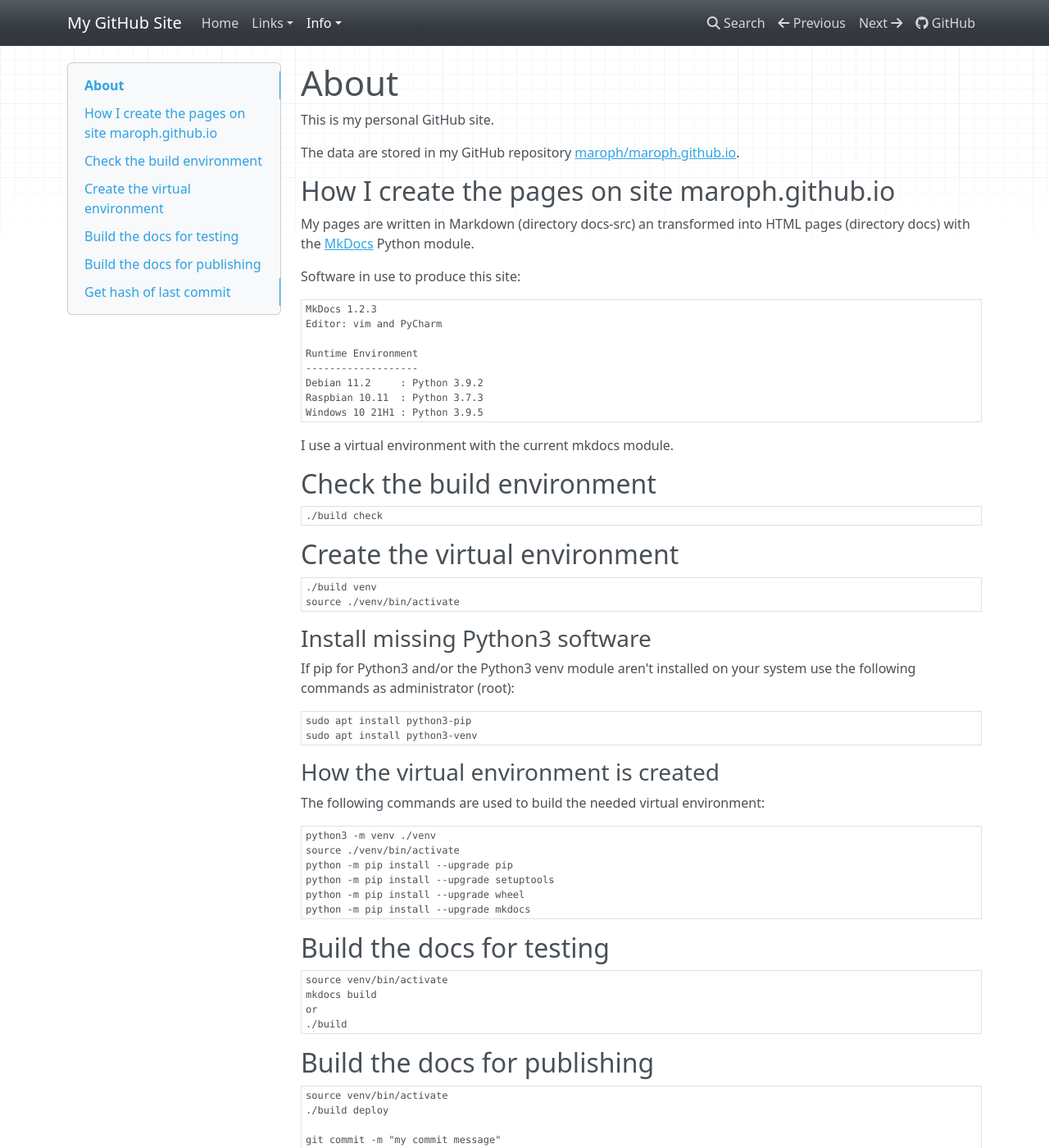
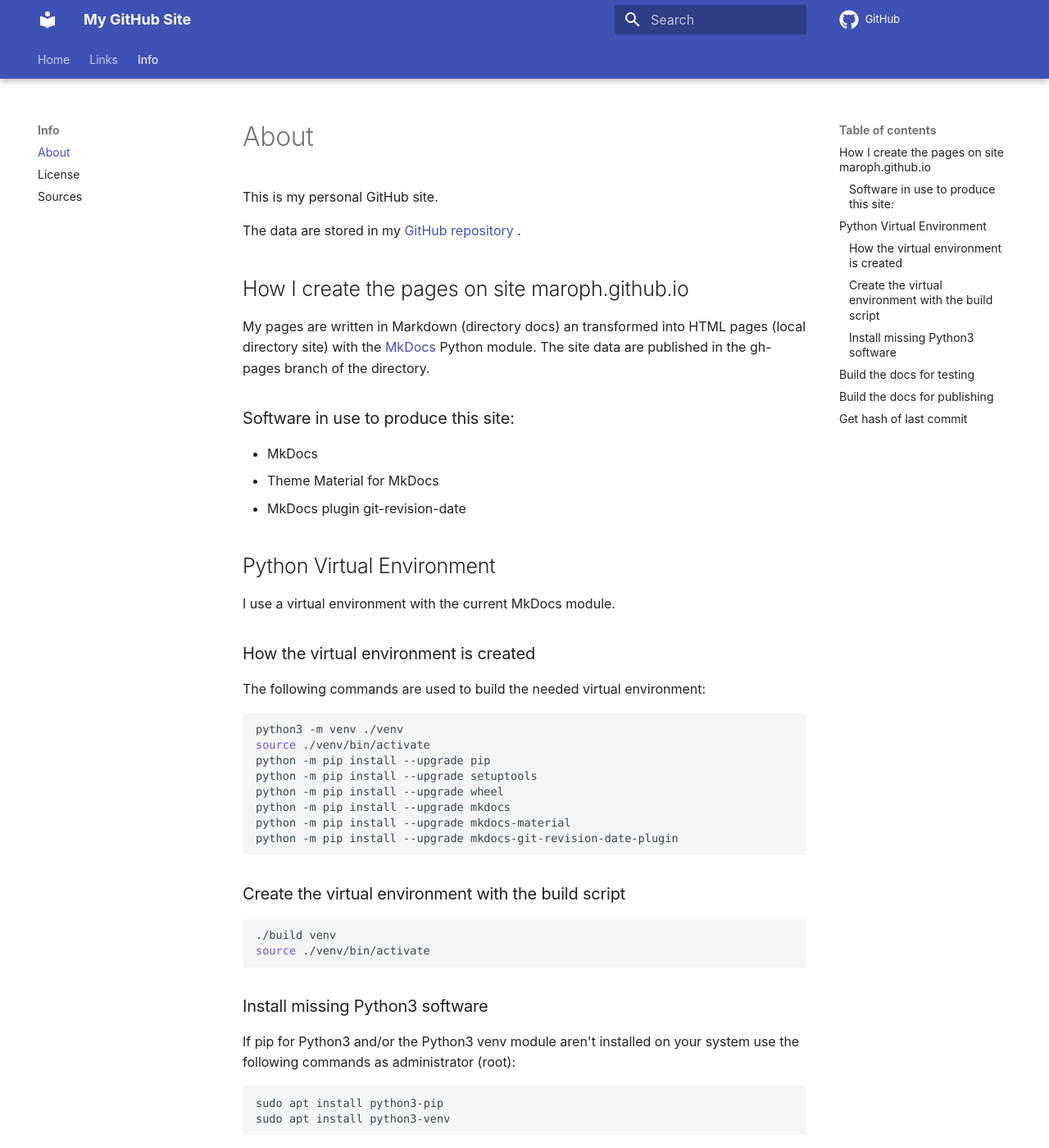
Before and after one commit to maroph/maroph.github.io, an MkDocs documentation site: the page built from docs/info/about.md, in a window 1280 px wide and 1400 px high. Shown: the whole window at 82% size. Built offline with MkDocs 1.6.1 and Material for MkDocs 9.7.7, drawn with Linux system fonts in a browser that asks for light colours; comment, search, counter and statistics services are not loaded; some of the changed text lies outside the part shown.

Commit message:
change theme to Material for MkDocs

````diff
--- a/docs/info/about.md
+++ b/docs/info/about.md
@@ -1,67 +1,79 @@
 # About
 This is my personal GitHub site.
 
-The data are stored in my GitHub repository
-[maroph/maroph.github.io](https://github.com/maroph/maroph.github.io).
+The data are stored in my [GitHub repository ](https://github.com/maroph/maroph.github.io).
 
 ## How I create the pages on site maroph.github.io
-My pages are written in Markdown (directory docs-src) an transformed into HTML
-pages (directory docs) with the [MkDocs](https://www.mkdocs.org/) Python module.
+My pages are written in Markdown (directory docs) an transformed into HTML
+pages (local directory site) with the [MkDocs](https://www.mkdocs.org/) Python
+module. The site data are published in the gh-pages branch of the directory.
 
-Software in use to produce this site:
+### Software in use to produce this site:
 
-    MkDocs 1.2.3
-    Editor: vim and PyCharm
+- MkDocs
+- Theme Material for MkDocs
+- MkDocs plugin git-revision-date
 
-    Runtime Environment
-    -------------------
-    Debian 11.2     : Python 3.9.2
-    Raspbian 10.11  : Python 3.7.3
-    Windows 10 21H1 : Python 3.9.5
+## Python Virtual Environment
+I use a virtual environment with the current MkDocs module.
 
-I use a virtual environment with the current mkdocs module.
+### How the virtual environment is created
+The following commands are used to build the needed virtual environment:
 
-## Check the build environment
+```bash
+python3 -m venv ./venv
+source ./venv/bin/activate
+python -m pip install --upgrade pip
+python -m pip install --upgrade setuptools
+python -m pip install --upgrade wheel
+python -m pip install --upgrade mkdocs
+python -m pip install --upgrade mkdocs-material
+python -m pip install --upgrade mkdocs-git-revision-date-plugin
+```
 
-    ./build check
+### Create the virtual environment with the build script
 
-## Create the virtual environment
-
-    ./build venv
-    source ./venv/bin/activate
+```bash
+./build venv
+source ./venv/bin/activate
+```
 
 ### Install missing Python3 software
 If pip for Python3 and/or the Python3 venv module aren't installed on your system
 use the following commands as administrator (root):
 
-    sudo apt install python3-pip
-    sudo apt install python3-venv
-
-### How the virtual environment is created
-The following commands are used to build the needed virtual environment:
-
-    python3 -m venv ./venv
-    source ./venv/bin/activate
-    python -m pip install --upgrade pip
-    python -m pip install --upgrade setuptools
-    python -m pip install --upgrade wheel
-    python -m pip install --upgrade mkdocs
+```bash
+sudo apt install python3-pip
+sudo apt install python3-venv
+```
 
 ##  Build the docs for testing
 
-    source venv/bin/activate
-    mkdocs build
-    or
-    ./build
+```bash
+source venv/bin/activate
+mkdocs build
+```
+
+or
+
+```bash
+./build
+```
 
 ## Build the docs for publishing
 
-    source venv/bin/activate
-    ./build deploy
+```bash
+source venv/bin/activate
+./build deploy
+```
 
-    git commit -m "my commit message"
-    git push
+```bash
+git commit -m "my commit message"
+git push
+```
 
 ## Get hash of last commit
 
-    git rev-parse [--short] HEAD
+```bash
+git rev-parse [--short] HEAD
+```
--- a/mkdocs.yml
+++ b/mkdocs.yml
@@ -12,22 +12,18 @@
 edit_uri: ""
 
 theme:
-    name: mkdocs
-    locale: en
-    highlightjs: false
-    hljs_languages: []
-    hljs_style: github
-    include_search_page: false
-    search_index_only: false
-    nav_style: dark
-    navigation_depth: 2
-    analytics:
-        gtag: null
-#    shortcuts:
-#        help: 191    # ?
-#        next: 78     # n
-#        previous: 80 # p
-#        search: 83   # s
+    name: material
+    palette:
+        scheme: default
+    font: false
+    language: en
+    icon:
+        repo: fontawesome/brands/github
+    features:
+        - navigation.instant
+        - navigation.tracking
+        - navigation.tabs
+        - navigation.tabs.sticky
 
 nav:
     - Home: index.md
@@ -94,6 +90,14 @@
 
 copyright: Copyright (c) 2020-2022 <a href="https://github.com/maroph">Manfred Rosenboom (maroph)</a>
 
+markdown_extensions:
+    - pymdownx.highlight:
+        anchor_linenums: true
+    - pymdownx.inlinehilite
+    - pymdownx.snippets
+    - pymdownx.superfences
+
 plugins:
+    - git-revision-date
     - search:
         min_search_length: 3
````
Also changed, not shown: docs/info/sources.md (+4 -1 lines), 1 other file.
